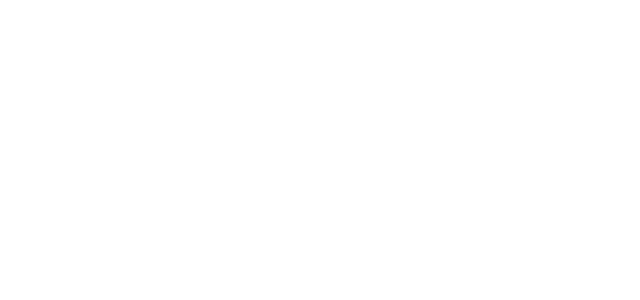
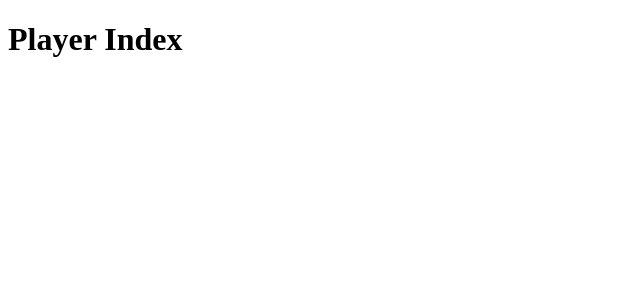
Before and after one commit to ssymonds17/bball-value-client, a React (Create React App) app: page /players in a window 1280 px wide. Shown: the top 300 px of the page, without its empty margins (0-640 px from the left). Built offline with nearby package versions, Linux system fonts and the light colour scheme.

Commit message:
Add PlayerIndex component to project

```diff
--- a/src/App.js
+++ b/src/App.js
@@ -2,6 +2,7 @@
 import { Switch, Route } from 'react-router-dom';
 import Home from './views/Home';
 import Player from './views/players/Player';
+import PlayerIndex from './views/players/PlayerIndex';
 import GreatestPlayers from './views/players/GreatestPlayers';
 import Team from './views/teams/Team';
 import GreatestTeams from './views/teams/GreatestTeams';
@@ -23,6 +24,8 @@
         <Route exact path='/' component={Home} />
         {/* PLAYER */}
         <Route exact path='/players/:playerID' component={Player} />
+        {/* PLAYER INDEX */}
+        <Route exact path='/players' component={PlayerIndex} />
         {/* TEAM */}
         <Route exact path='/teams/:teamID/:year' component={Team} />
         {/* FRANCHISE INDEX */}
@@ -40,7 +43,7 @@
         {/* SEASON RS */}
         <Route
           exact
-          path='/seasons/regular/:league/:year'
+          path='/seasons/regularseason/:league/:year'
           component={RegularSeason}
         />
         {/* SEASON PLAYOFF */}
--- /dev/null
+++ b/src/views/players/PlayerIndex.js
@@ -0,0 +1,9 @@
+import React from 'react';
+
+export default function PlayerIndex() {
+  return (
+    <div>
+      <h1>Player Index</h1>
+    </div>
+  );
+}
```
